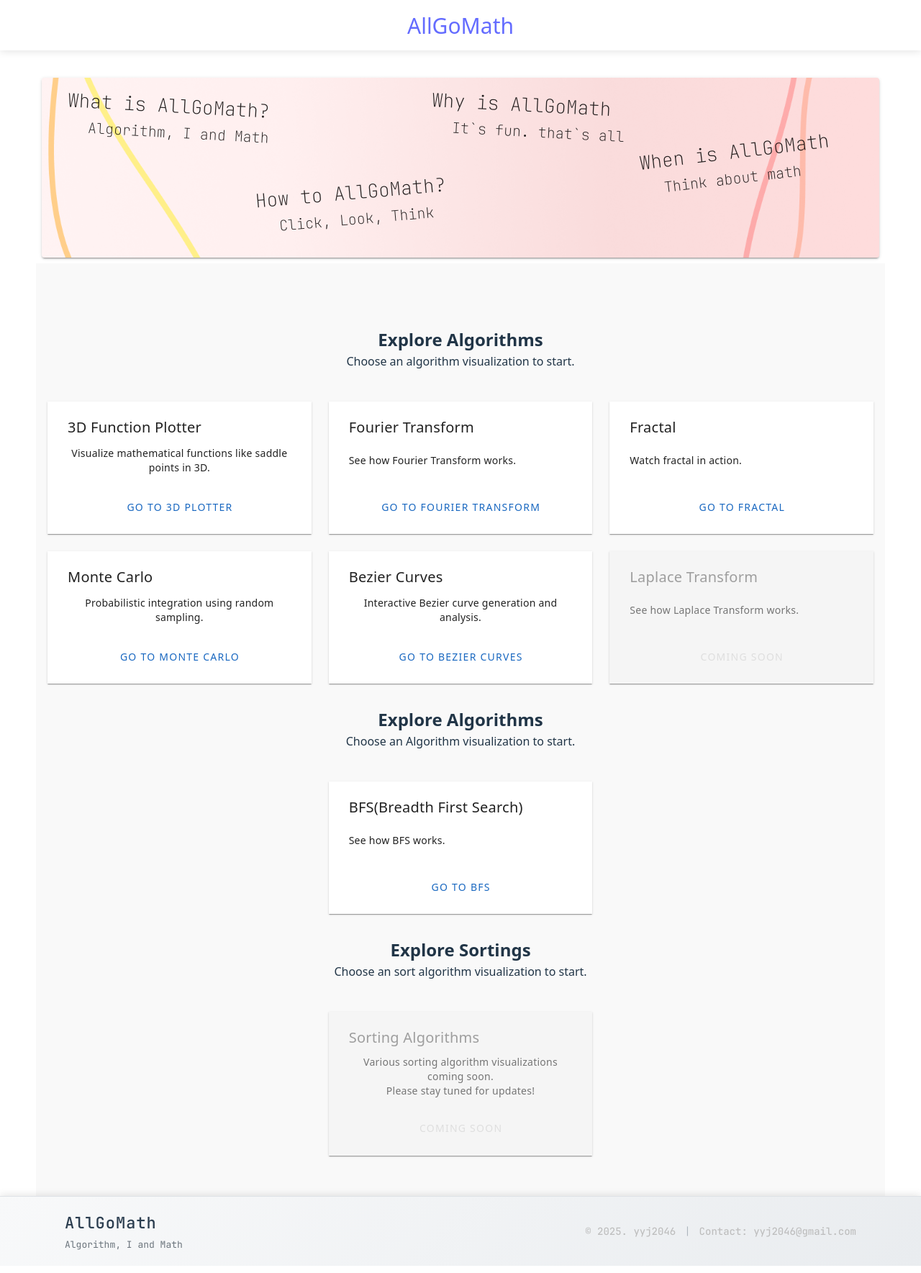
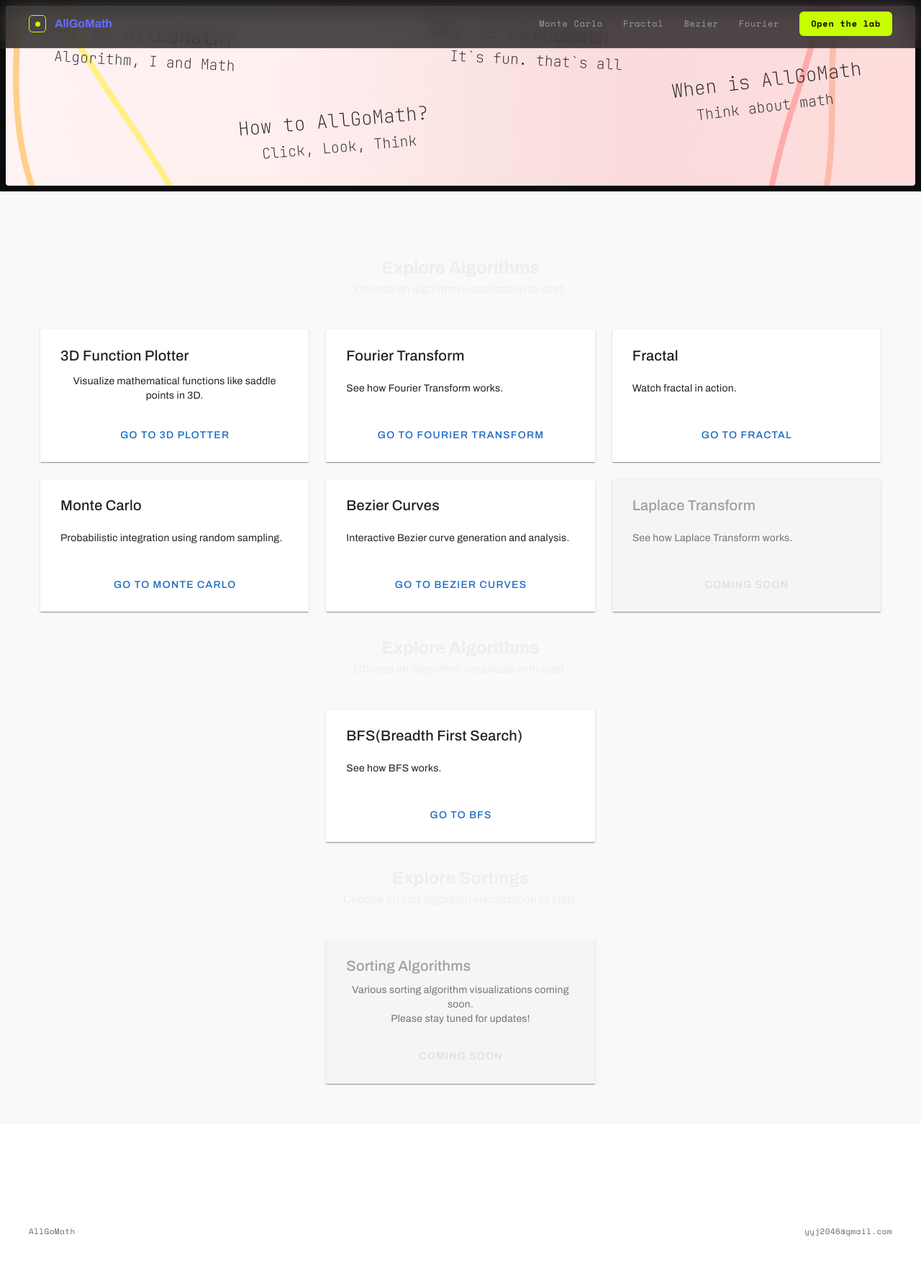
Before and after one commit to YeomYuJun/front_allgo, a Vue app: page / in a window 1280 px wide. Shown: the whole page at 72% size. Built offline with nearby package versions, Linux system fonts and the light colour scheme.

Commit message:
feat: new nav-based MainLayout with design tokens

```diff
--- a/src/layout/MainLayout.vue
+++ b/src/layout/MainLayout.vue
@@ -1,209 +1,45 @@
-<!-- MainLayout.vue -->
+<script setup>
+const links = [
+  { to: '/monte-carlo', label: 'Monte Carlo' },
+  { to: '/fractal', label: 'Fractal' },
+  { to: '/bezier', label: 'Bezier' },
+  { to: '/FFT', label: 'Fourier' },
+]
+</script>
+
 <template>
-    <div class="main-layout">
-        <header class="header">
-            <div class="topbar">
-                <div class="tb_content">
-                    <div class="tb_left">
-                    </div>
-                    <div class="tb_center">
-                        <div class="logobox">
-                            <!--나중에 이미지추가-->
-                            <RouterLink to="/"><p style="font-size : 30px;">AllGoMath</p></RouterLink>
-                        </div>
-                    </div>
-                    <div class="tb_right">
-                    </div>
-                </div>
-            </div>
-        </header>
-        <main class="main-content">
-        <div class="main_section">
-            <div class="content_wrapper">
-                <slot></slot> <!-- 페이지 내용-->
-            </div>
-        </div>
-        </main>
-
-        <footer class="footer">
-            <div class="foot-bt">
-                <div class="footer-content">
-                    <div class="footer-main">
-                        <h3 class="footer-title">AllGoMath</h3>
-                        <p class="footer-subtitle">Algorithm, I and Math</p>
-                    </div>
-                    <div class="footer-info">
-                        <span class="footer-year">© {{ currentYear }}. yyj2046</span>
-                        <span class="footer-divider">|</span>
-                        <a href="mailto:yyj2046@gmail.com" class="footer-contact">
-                            Contact: yyj2046@gmail.com
-                        </a>
-                    </div>
-                </div>
-            </div>
-        </footer>
-    </div>
+  <div class="agm-root agm-grid-bg">
+    <nav>
+      <RouterLink to="/" class="brand">
+        <span class="mark"></span>
+        <span class="name">AllGoMath</span>
+      </RouterLink>
+      <div class="navlinks">
+        <RouterLink v-for="l in links" :key="l.to" :to="l.to" active-class="on">{{ l.label }}</RouterLink>
+        <RouterLink to="/monte-carlo" class="cta">Open the lab</RouterLink>
+      </div>
+    </nav>
+    <slot />
+    <footer>
+      <div class="foot-bottom wrap">
+        <span>AllGoMath</span>
+        <span>yyj2046@gmail.com</span>
+      </div>
+    </footer>
+  </div>
 </template>
 
-<script setup>
-import { computed } from 'vue'
-import { RouterLink } from 'vue-router'
-
-// 현재 년도 자동 계산
-const currentYear = computed(() => new Date().getFullYear())
-</script>
-<style>
-/* Sticky Footer Layout */
-.main-layout {
-    min-height: 100vh;
-    display: flex;
-    flex-direction: column;
-}
-
-.header {
-    flex-shrink: 0;
-}
-
-.main-content {
-    flex: 1 0 auto;
-}
-
-.footer {
-    flex-shrink: 0;
-}
-
-.topbar {
-    box-shadow: 0 2px 10px rgba(0, 0, 0, 0.1);
-    height: 70px;
-
-}
-.topbar .tb_content{
-    height: 100%;
-    display: flex;
-    align-items: center;
-    margin : 0 30px;
-}
-
-.topbar .tb_left,
-.topbar .tb_right {
-    flex : 1 1 0%;
-}
-.main_section {
-    margin: 0;
-    padding: 0;
-    border: 0;
-    font-size: 100%;
-    vertical-align: baseline;
-    background: transparent;
-}
-.content_wrapper{
-    margin-left: 50px;
-    margin-right: 50px;
-}
-
-.foot-bt {
-    box-shadow: 0px -2px 10px rgba(0, 0, 0, 0.1);
-    min-height: 80px;
-    display: flex;
-    align-items: center;
-    justify-content: center;
-    background: linear-gradient(135deg, #f8f9fa 0%, #e9ecef 100%);
-    border-top: 1px solid #dee2e6;
-    font-family: 'JetBrains Mono', monospace;
-    padding: 20px 0;
-}
-
-.footer-content {
-    max-width: 1200px;
-    width: 100%;
-    display: flex;
-    justify-content: space-between;
-    align-items: center;
-    padding: 0 50px;
-    flex-wrap: wrap;
-    gap: 20px;
-}
-
-.footer-main {
-    display: flex;
-    flex-direction: column;
-    gap: 4px;
-}
-
-.footer-title {
-    font-size: 22px;
-    font-weight: 600;
-    color: #2c3e50;
-    margin: 0;
-    letter-spacing: 1px;
-}
-
-.footer-subtitle {
-    font-size: 13px;
-    color: #6c757d;
-    margin: 0;
-    font-style: italic;
-}
-
-.footer-info {
-    display: flex;
-    align-items: center;
-    gap: 12px;
-    font-size: 14px;
-    flex-wrap: wrap;
-}
-
-.footer-year {
-    color: #bdbdbd;
-    font-weight: 500;
-}
-
-.footer-divider {
-    color: #adb5bd;
-    font-weight: 300;
-}
-
-.footer-contact {
-    color: #bdbdbd;
-    text-decoration: none;
-    transition: all 0.3s ease;
-    font-weight: 500;
-}
-
-.footer-contact:hover {
-    color: #78a0cb;
-    text-decoration: underline;
-}
-
-/* 반응형 디자인 */
-@media (max-width: 768px) {
-    .footer-content {
-        flex-direction: column;
-        text-align: center;
-        padding: 0 30px;
-        gap: 16px;
-    }
-
-    .footer-title {
-        font-size: 20px;
-    }
-
-    .footer-info {
-        justify-content: center;
-        flex-wrap: wrap;
-    }
-
-    .footer-divider {
-        display: none;
-    }
-
-    .footer-info {
-        flex-direction: column;
-        gap: 8px;
-    }
-    .content_wrapper{
-        margin-left: 10px;
-        margin-right: 10px;
-    }
-}
+<style scoped>
+nav{position:fixed;top:0;left:0;right:0;z-index:50;display:flex;align-items:center;justify-content:space-between;padding:16px 40px;background:rgba(10,11,12,.72);backdrop-filter:blur(14px);border-bottom:1px solid var(--line);}
+.brand{display:flex;align-items:center;gap:12px;}
+.brand .mark{width:24px;height:24px;border:1.5px solid var(--acc);border-radius:5px;display:grid;place-items:center;flex:none;}
+.brand .mark::after{content:"";width:7px;height:7px;background:var(--acc);border-radius:50%;}
+.brand .name{font-weight:700;font-size:16px;letter-spacing:-.01em;}
+.navlinks{display:flex;align-items:center;gap:28px;}
+.navlinks a{font-family:var(--mono);font-size:12px;letter-spacing:.06em;color:var(--fg-dim);transition:color .2s;}
+.navlinks a:hover,.navlinks a.on{color:var(--fg);}
+.navlinks a.cta{color:var(--bg);background:var(--acc);padding:8px 16px;border-radius:6px;font-weight:700;}
+footer{border-top:1px solid var(--line);padding:60px 0 50px;margin-top:80px;position:relative;z-index:3;}
+.foot-bottom{display:flex;justify-content:space-between;flex-wrap:wrap;gap:14px;font-family:var(--mono);font-size:11px;color:var(--fg-mute);letter-spacing:.04em;max-width:1280px;margin:0 auto;padding:0 40px;}
+@media (max-width:760px){ .navlinks a:not(.cta){display:none;} }
 </style>
```
